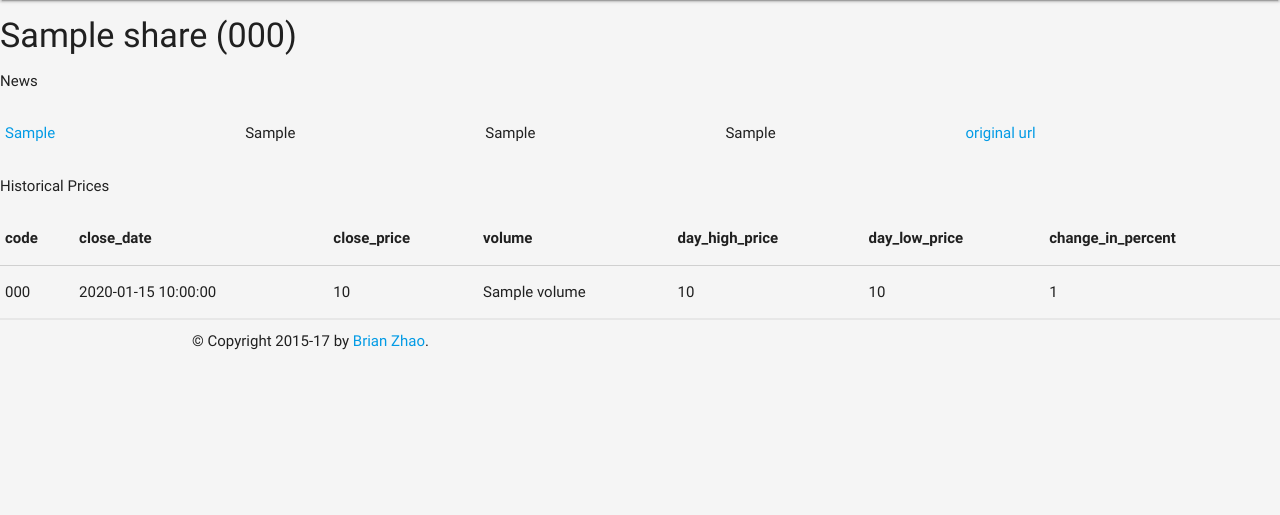
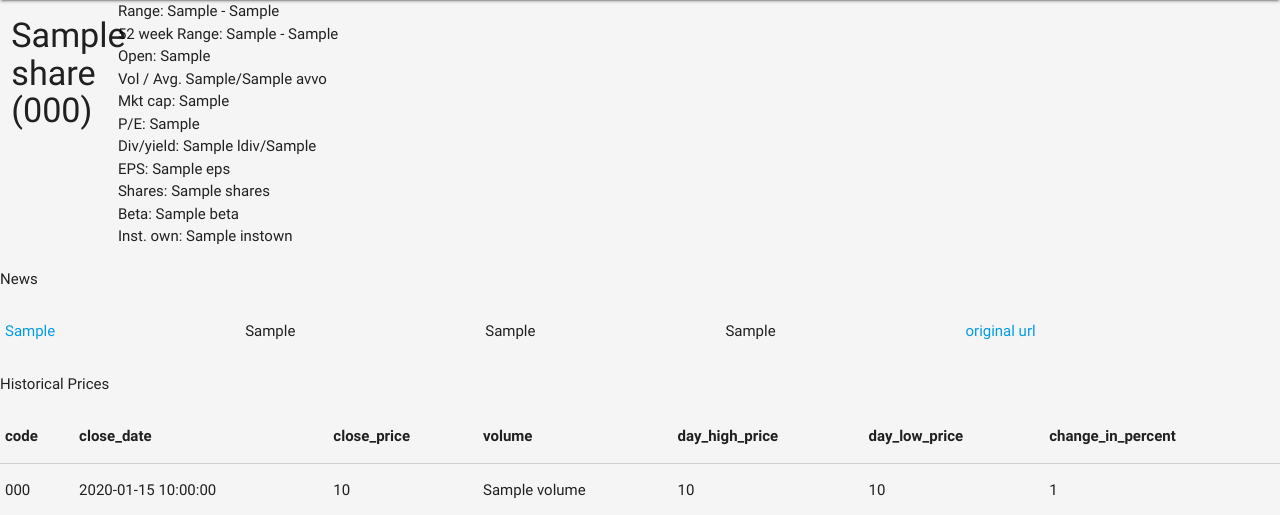
Before and after one commit to brian-zhao/market, a Python web app: template templates/prices.html in a window 1280 px wide. Shown: the part 79-594 px from the top of the page. Run offline with Jinja, Linux system fonts and the light colour scheme; the template is opened without the code that fills it: most values are stand-ins (such as "Sample title", 1, 10 or a date in 2020); some libraries are stand-ins or nearby versions.

Commit message:
get code details include daily change and yield ..

```diff
--- a/app.yaml
+++ b/app.yaml
@@ -14,6 +14,8 @@ handlers:
   static_dir: static/images
 - url: /css
   static_dir: static/css
+- url: /js
+  static_dir: static/js
   # expiration: "1h"
 - url: /admin.*
   script: admin.application
--- a/templates/base.html
+++ b/templates/base.html
@@ -11,7 +11,7 @@
       gtag('config', 'UA-110018162-1');
     </script>
     <link rel="stylesheet" href="https://fonts.googleapis.com/icon?family=Material+Icons">
-    <link type="text/css" rel="stylesheet" href="css/materialize.min.css"  media="screen,projection"/>
+    <link type="text/css" rel="stylesheet" href="/css/materialize.min.css"  media="screen,projection"/>
     <link href="/css/tri-river.css" rel="stylesheet">
     <meta name="viewport" content="width=device-width, initial-scale=1.0"/>
 
--- a/templates/prices.html
+++ b/templates/prices.html
@@ -1,8 +1,25 @@
 {% extends "base.html" %}
 {% block content %}
+  <div class="row">
+    <div class="col s1"><h4>{{share.name_full}} ({{share.code}})</h4></div>
+    <div class="col s11">
+      Range:  {{gd.lo}} - {{gd.hi}} <br />
+      52 week Range: {{gd.lo52}} - {{gd.hi52}} <br />
+      Open: {{gd.op}} <br />
+      Vol / Avg.  {{gd.vo}}/{{gd.avvo}} <br />
+      Mkt cap: {{gd.mc}} <br />
+      P/E: {{gd.pe}} <br />
+      Div/yield: {{gd.ldiv}}/{{gd.dy}} <br />
+      EPS: {{gd.eps}} <br />
+      Shares:  {{gd.shares}} <br />
+      Beta:  {{gd.beta}} <br />
+      Inst. own: {{gd.instown}} <br />
+    </div>
+  </div>
+
+
   <div class="mdl-grid">
     <div class="mdl-cell mdl-cell--12-col">
-      <h4>{{share.name_full}} ({{share.code}})</h4>
       {% if user and user.email() == 'zhaoyubrian@gmail.com' %}
       <a href="/single_price_sync/{{code_name}}">re-download</a>
       {% endif %}
@@ -10,6 +27,7 @@
     <p>News</p>
     <div class="mdl-cell mdl-cell--12-col">
       <table class="mdl-data-table mdl-js-data-table mdl-shadow--2dp">
+
         <!-- <thead>
           <tr>
             <th class="mdl-data-table__cell--non-numeric">code</th>
```
Also changed, not shown: google_finance.py (+11 -0 lines), main.py (+8 -1 lines).
